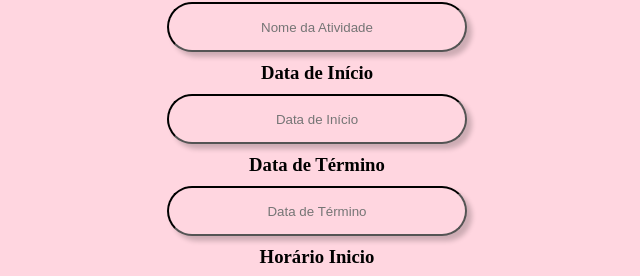
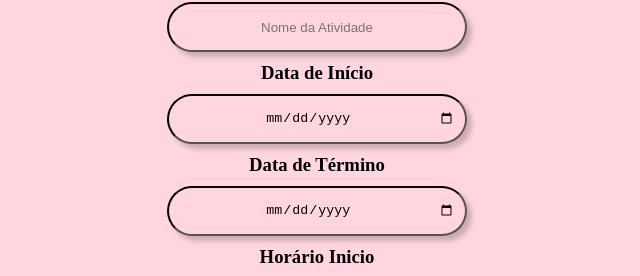
Before and after one commit to Joaovbeutler/testeDesenvolvedor---gerenciadorTarefas, a React (Create React App) app: page / in a window 1280 px wide. Shown: the part 130-406 px from the top of the page, without its empty margins (323-963 px from the left). Built offline with nearby package versions, Linux system fonts and the light colour scheme.

Commit message:
Update index.tsx

```diff
--- a/src/pages/Dashboard/index.tsx
+++ b/src/pages/Dashboard/index.tsx
@@ -61,7 +61,7 @@
                 <h3>Data de Início</h3>
                 <Input
                     required
-                    type="datetime"
+                    type="date"
                     placeholder="Data de Início"
                     id="initialDate"
                     value={initialDate}
@@ -72,7 +72,7 @@
                 <h3>Data de Término</h3>
                 <Input
                     required
-                    type="datetime"
+                    type="date"
                     placeholder="Data de Término"
                     id="finalDate"
                     value={finalDate}
```
